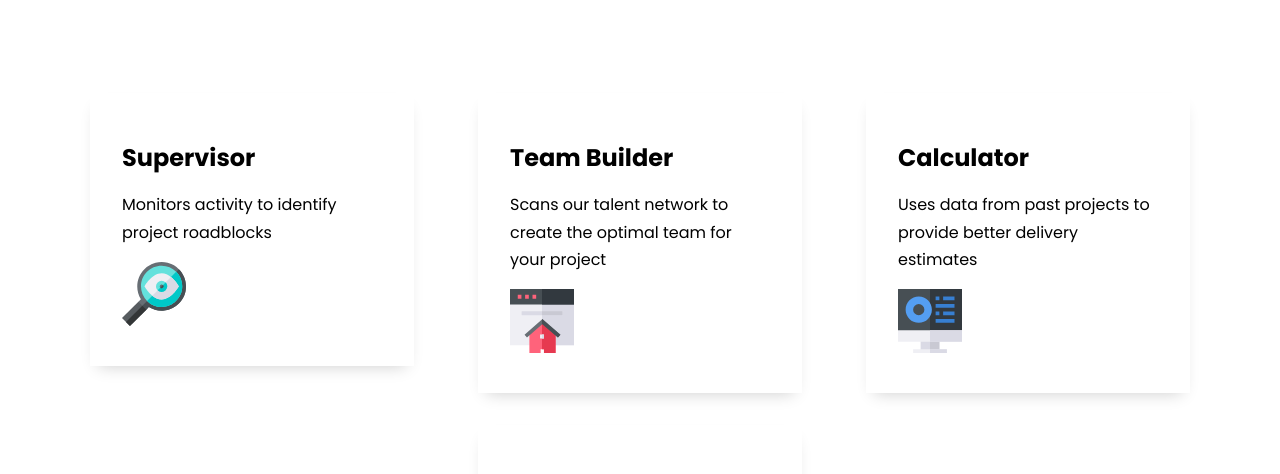
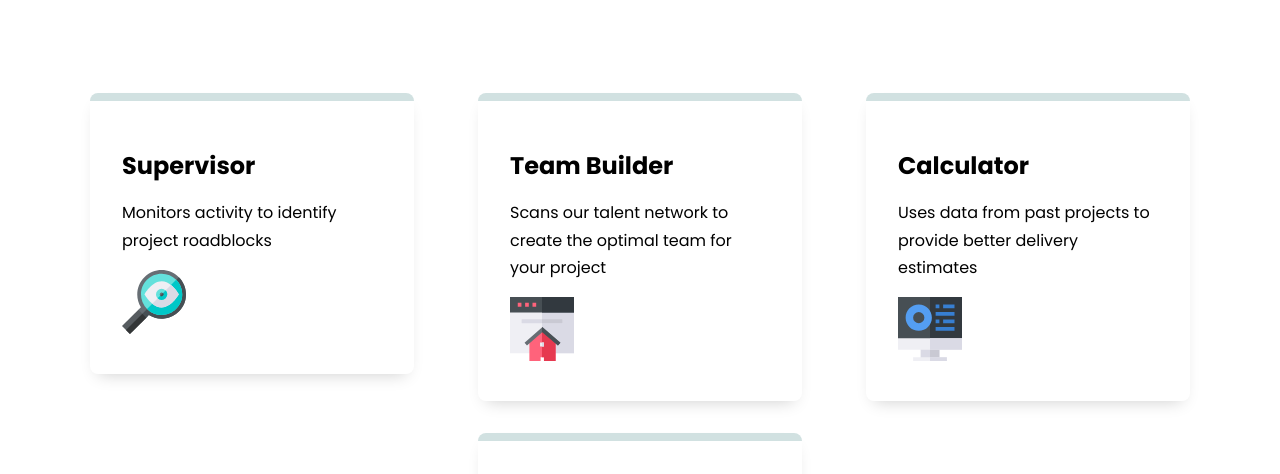
Before and after one commit to dCOMMICS/four-card-feature-section-master, a plain HTML site: page index.html in a window 1280 px wide. Shown: the part 245-719 px from the top of the page. Drawn offline with Linux system fonts and the light colour scheme.

Commit message:
initial commit

```diff
--- a/style.css
+++ b/style.css
@@ -108,6 +108,12 @@ header{
 
 .card{
     padding: 2rem;
+    border-radius: 0.5rem;
+    border-top: 8px solid #d1e1e1;
     /* background: #efefef ; */
     box-shadow: 0  0.5rem 1rem -.5rem rgba(0 0 0 / 0.2);
 }
+
+.card:nth-child(1) {
+    border-color: #d1e1e1;
+}
```
